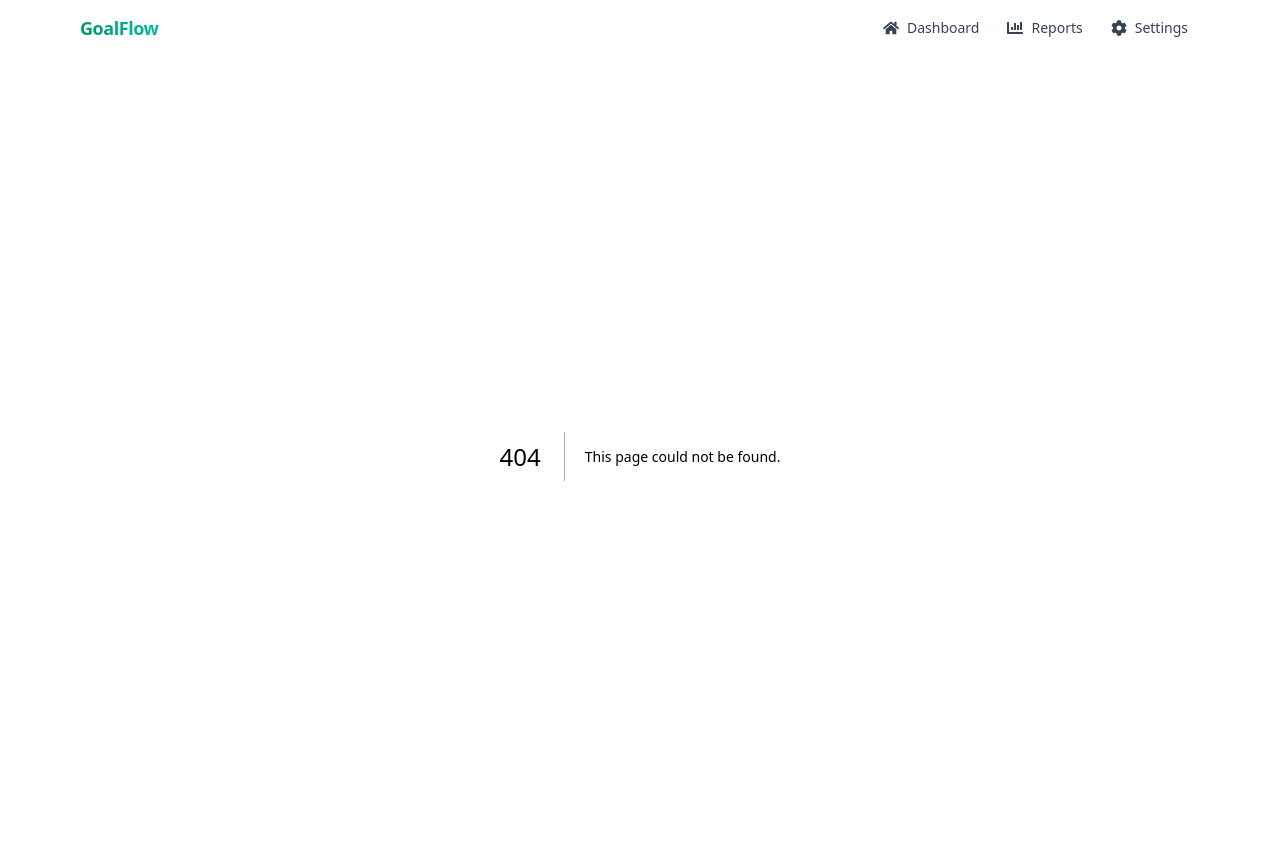
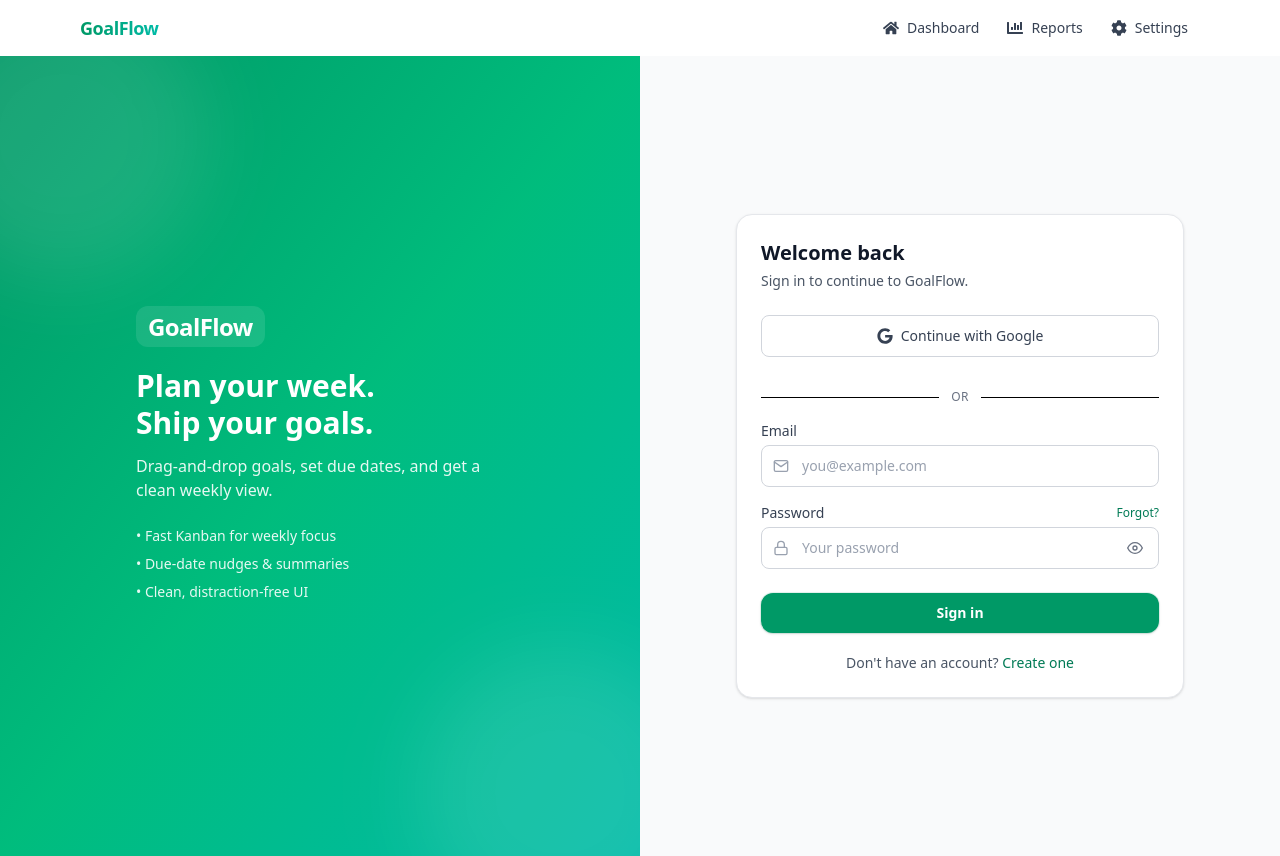
Before and after one commit to Sadik182/GoalFlow, a Next.js app: page /login in a window 1280 px wide. Before the commit this address had no page. Built offline with nearby package versions, Linux system fonts and the light colour scheme.

Commit message:
add login page UI

```diff
--- /dev/null
+++ b/src/app/login/page.tsx
@@ -0,0 +1,203 @@
+"use client";
+
+import Link from "next/link";
+import { useRouter, useSearchParams } from "next/navigation";
+import { useState } from "react";
+import { FiMail, FiLock, FiEye, FiEyeOff } from "react-icons/fi";
+import { FaGoogle } from "react-icons/fa";
+
+export default function LoginPage() {
+  const router = useRouter();
+  const sp = useSearchParams();
+  const next = sp.get("next") || "/";
+
+  const [email, setEmail] = useState("");
+  const [password, setPassword] = useState("");
+  const [showPw, setShowPw] = useState(false);
+  const [loading, setLoading] = useState(false);
+  const [error, setError] = useState("");
+
+  const submit = async (e: React.FormEvent) => {
+    e.preventDefault();
+    setLoading(true);
+    setError("");
+
+    const res = await fetch("/api/auth/login", {
+      method: "POST",
+      headers: { "Content-Type": "application/json" },
+      body: JSON.stringify({ email, password }),
+    });
+
+    if (res.ok) {
+      router.replace(next);
+    } else {
+      const j = await res.json().catch(() => ({}));
+      setError(j?.error || "Invalid email or password.");
+      setLoading(false);
+    }
+  };
+
+  return (
+    <div className="grid min-h-screen md:grid-cols-2 bg-gray-50">
+      {/* Brand / Left panel (hidden on mobile) */}
+      <div className="relative hidden md:flex items-center justify-center overflow-hidden">
+        <div className="absolute inset-0 bg-gradient-to-br from-emerald-600 via-emerald-500 to-teal-500" />
+        <div className="relative z-10 max-w-md px-10 text-white">
+          <Link
+            href="/"
+            className="inline-block text-2xl font-bold tracking-tight"
+          >
+            <span className="bg-white/10 px-3 py-1 rounded-xl">GoalFlow</span>
+          </Link>
+          <h2 className="mt-6 text-3xl font-semibold leading-tight">
+            Plan your week. <br /> Ship your goals.
+          </h2>
+          <p className="mt-3 text-white/90">
+            Drag-and-drop goals, set due dates, and get a clean weekly view.
+          </p>
+          <ul className="mt-6 space-y-2 text-white/90 text-sm">
+            <li>• Fast Kanban for weekly focus</li>
+            <li>• Due-date nudges & summaries</li>
+            <li>• Clean, distraction-free UI</li>
+          </ul>
+        </div>
+
+        {/* Decorative blobs */}
+        <div className="pointer-events-none absolute -bottom-20 -right-16 h-72 w-72 rounded-full bg-white/10 blur-2xl" />
+        <div className="pointer-events-none absolute -top-16 -left-20 h-72 w-72 rounded-full bg-white/10 blur-2xl" />
+      </div>
+
+      {/* Form / Right panel */}
+      <div className="flex items-center justify-center p-6">
+        <div className="w-full max-w-md rounded-2xl border border-gray-200 bg-white p-6 shadow-sm">
+          <div className="mb-6">
+            <h1 className="text-xl font-semibold text-gray-900">
+              Welcome back
+            </h1>
+            <p className="mt-1 text-sm text-gray-600">
+              Sign in to continue to GoalFlow.
+            </p>
+          </div>
+
+          {/* Optional SSO button (wire up later if you add OAuth) */}
+          <button
+            type="button"
+            onClick={() => alert("Google sign-in not configured yet.")}
+            className="mb-4 inline-flex w-full items-center justify-center gap-2 rounded-lg border border-gray-300 bg-white px-4 py-2.5 text-sm font-medium text-gray-700 hover:bg-gray-50"
+          >
+            <FaGoogle className="h-4 w-4" />
+            Continue with Google
+          </button>
+
+          {/* Divider */}
+          <div className="relative my-4">
+            <div className="absolute inset-0 flex items-center">
+              <div className="w-full border-t" />
+            </div>
+            <div className="relative flex justify-center">
+              <span className="bg-white px-3 text-xs uppercase tracking-wide text-gray-500">
+                or
+              </span>
+            </div>
+          </div>
+
+          {/* Error */}
+          {error ? (
+            <div
+              role="alert"
+              aria-live="assertive"
+              className="mb-4 rounded-lg bg-red-50 px-3 py-2 text-sm text-red-700"
+            >
+              {error}
+            </div>
+          ) : null}
+
+          {/* Form */}
+          <form onSubmit={submit} className="space-y-4">
+            <div>
+              <label
+                htmlFor="email"
+                className="mb-1 block text-sm text-gray-700"
+              >
+                Email
+              </label>
+              <div className="relative">
+                <FiMail className="pointer-events-none absolute left-3 top-1/2 -translate-y-1/2 text-gray-400" />
+                <input
+                  id="email"
+                  type="email"
+                  autoComplete="email"
+                  required
+                  value={email}
+                  onChange={(e) => setEmail(e.target.value)}
+                  className="w-full rounded-lg border border-gray-300 pl-10 pr-3 py-2.5 text-sm outline-none ring-0 transition placeholder:text-gray-400 focus:border-emerald-500 focus:ring-emerald-200"
+                  placeholder="you@example.com"
+                />
+              </div>
+            </div>
+
+            <div>
+              <div className="mb-1 flex items-center justify-between">
+                <label
+                  htmlFor="password"
+                  className="block text-sm text-gray-700"
+                >
+                  Password
+                </label>
+                {/* (Optional) Forgot password */}
+                <Link
+                  href="#"
+                  className="text-xs text-emerald-700 hover:underline"
+                >
+                  Forgot?
+                </Link>
+              </div>
+              <div className="relative">
+                <FiLock className="pointer-events-none absolute left-3 top-1/2 -translate-y-1/2 text-gray-400" />
+                <input
+                  id="password"
+                  type={showPw ? "text" : "password"}
+                  autoComplete="current-password"
+                  required
+                  value={password}
+                  onChange={(e) => setPassword(e.target.value)}
+                  className="w-full rounded-lg border border-gray-300 pl-10 pr-10 py-2.5 text-sm outline-none transition placeholder:text-gray-400 focus:border-emerald-500 focus:ring-emerald-200"
+                  placeholder="Your password"
+                />
+                <button
+                  type="button"
+                  onClick={() => setShowPw((v) => !v)}
+                  className="absolute right-2 top-1/2 -translate-y-1/2 rounded-md p-2 text-gray-500 hover:bg-gray-100"
+                  aria-label={showPw ? "Hide password" : "Show password"}
+                >
+                  {showPw ? (
+                    <FiEyeOff className="h-4 w-4" />
+                  ) : (
+                    <FiEye className="h-4 w-4" />
+                  )}
+                </button>
+              </div>
+            </div>
+
+            <button
+              disabled={loading}
+              className="mt-2 inline-flex w-full items-center justify-center gap-2 rounded-xl bg-emerald-600 px-4 py-2.5 text-sm font-semibold text-white shadow-sm ring-1 ring-emerald-600/10 transition-colors hover:bg-emerald-700 focus:outline-none focus-visible:ring-2 focus-visible:ring-emerald-500/60 disabled:cursor-not-allowed disabled:opacity-60"
+            >
+              {loading ? "Signing in..." : "Sign in"}
+            </button>
+          </form>
+
+          <p className="mt-5 text-center text-sm text-gray-600">
+            Don&apos;t have an account?{" "}
+            <Link
+              href="/register"
+              className="font-medium text-emerald-700 hover:underline"
+            >
+              Create one
+            </Link>
+          </p>
+        </div>
+      </div>
+    </div>
+  );
+}
--- a/src/components/KanbanGoalBoard/KanbanGoalBoard.tsx
+++ b/src/components/KanbanGoalBoard/KanbanGoalBoard.tsx
@@ -69,6 +69,12 @@ export default function KanbanBoard() {
   };
 
   const onDelete = async (id: string) => {
+    if (
+      !confirm(
+        "Are you sure you want to delete this goal? this action can't be undone"
+      )
+    )
+      return;
     const prev = goals;
     setGoals((gs) => gs.filter((g) => g._id !== id));
     const res = await fetch(`/api/goals/${id}`, { method: "DELETE" });
```
